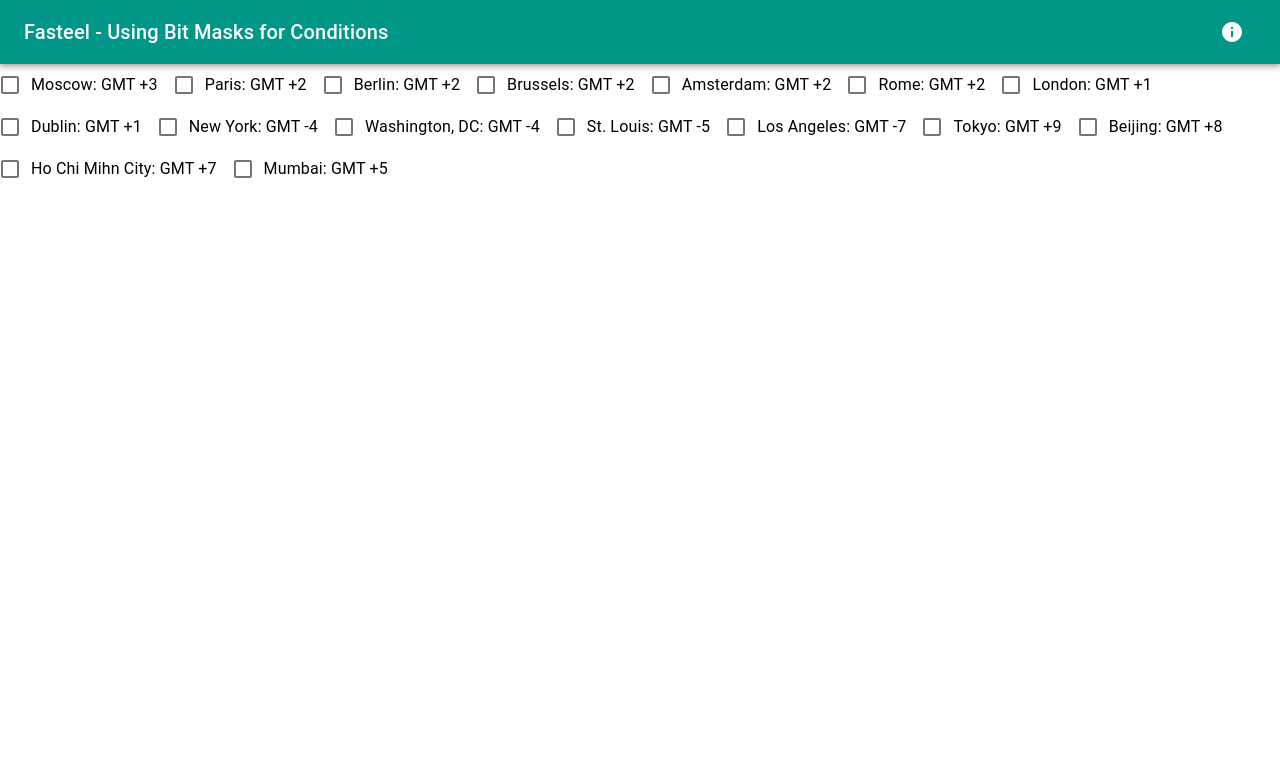
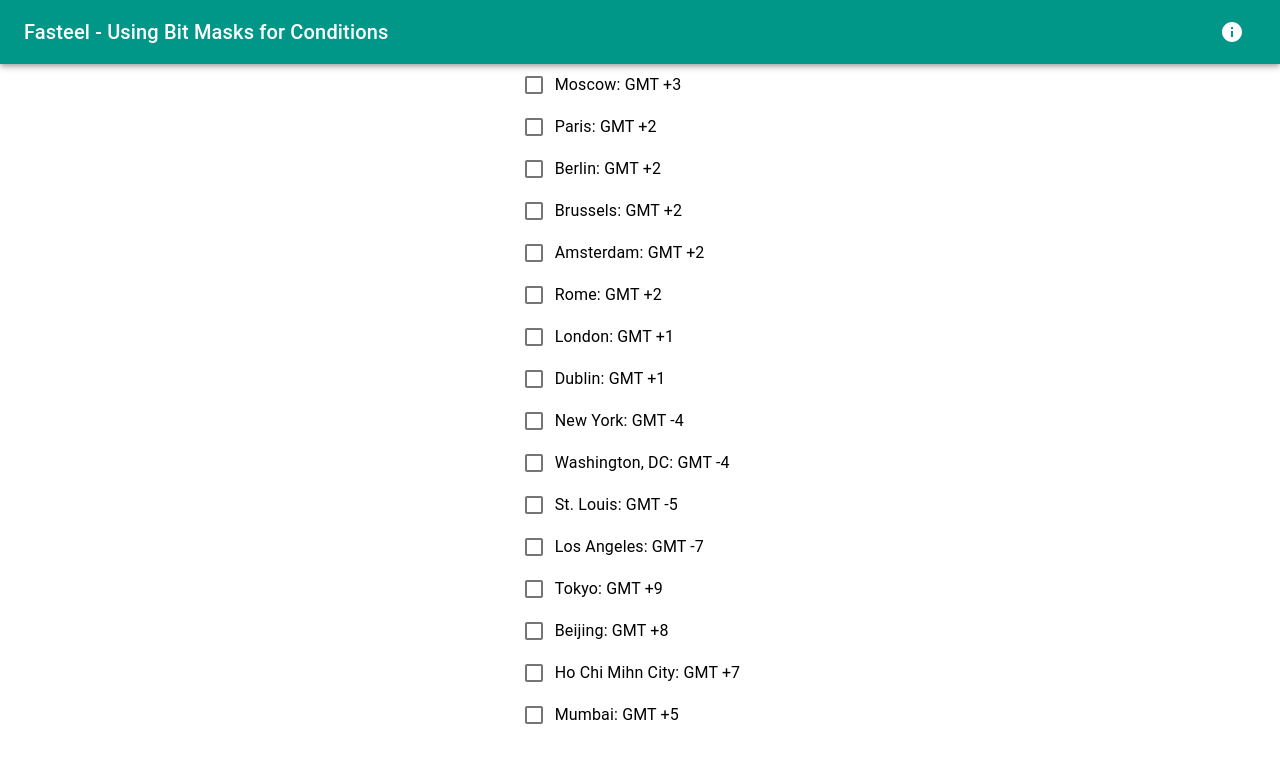
Before and after one commit to Fasteel/app-ideas, a React (Create React App) app: page /bit-masks in a window 1280 px wide. Shown: the top 762 px of the page. Built offline with nearby package versions, Linux system fonts and the light colour scheme.

Commit message:
fix: Center checkboxes

```diff
--- a/src/components/bit-masks/BitMasks.tsx
+++ b/src/components/bit-masks/BitMasks.tsx
@@ -1,5 +1,5 @@
 import React, { useState } from 'react';
-import { Checkbox, FormControlLabel } from '@material-ui/core';
+import { Grid, Checkbox, FormControlLabel, Box } from '@material-ui/core';
 
 export const checkboxes = [
   'Moscow: GMT +3',
@@ -20,8 +20,12 @@ export const checkboxes = [
   'Mumbai: GMT +5',
 ];
 
+interface state {
+  [key: string]: boolean;
+}
+
 const getInitialState = () => {
-  const initalState: any = {};
+  const initalState: state = {};
   checkboxes.forEach((checkbox) => {
     initalState[checkbox] = false;
   });
@@ -32,7 +36,8 @@ export default function BitMasks(): JSX.Element {
   const [checked, setChecked] = useState(getInitialState());
 
   return (
-    <div>
+    <Grid container justify="center">
+      <Box display="flex" flexDirection="column">
         {checkboxes.map((checkbox, index) => (
           <FormControlLabel
             key={index.toString()}
@@ -48,6 +53,7 @@ export default function BitMasks(): JSX.Element {
             role="checkbox"
           />
         ))}
-    </div>
+      </Box>
+    </Grid>
   );
 }
```
Lines whose indentation alone changed are shown as unchanged.
